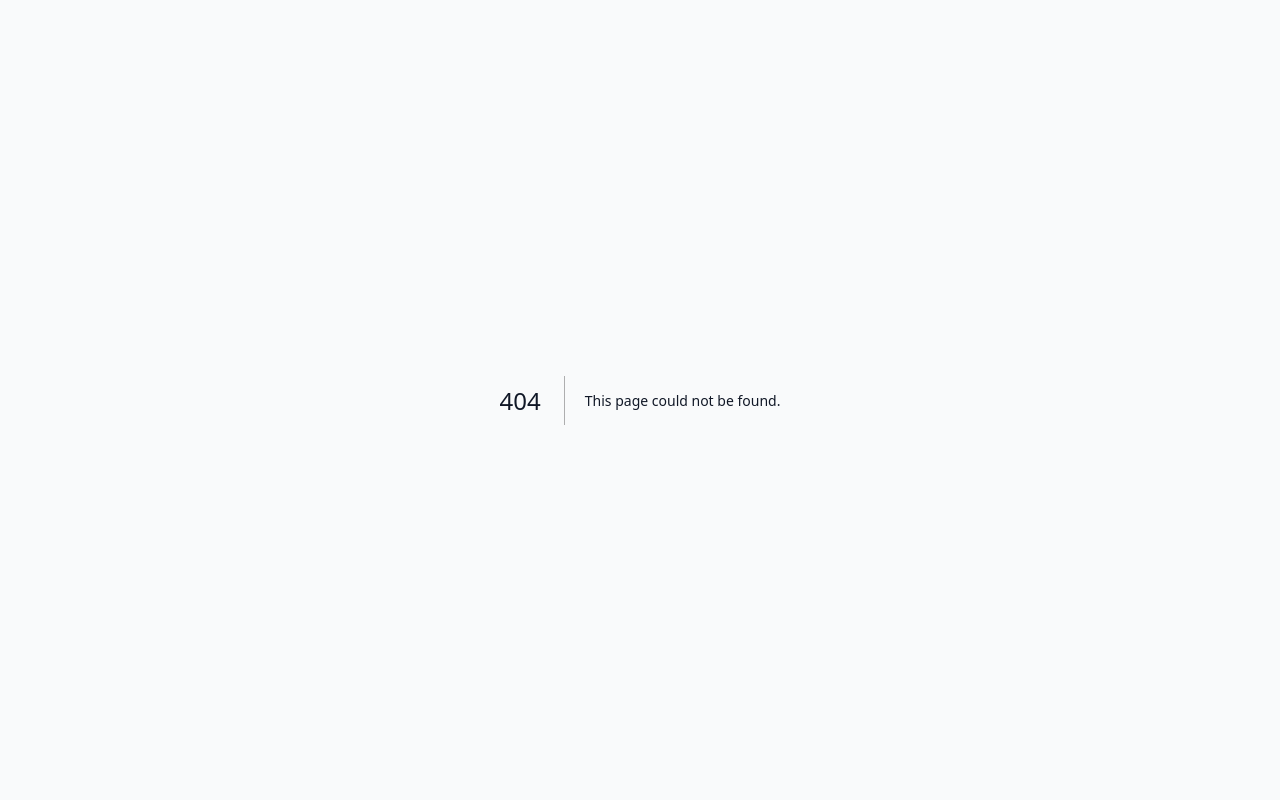
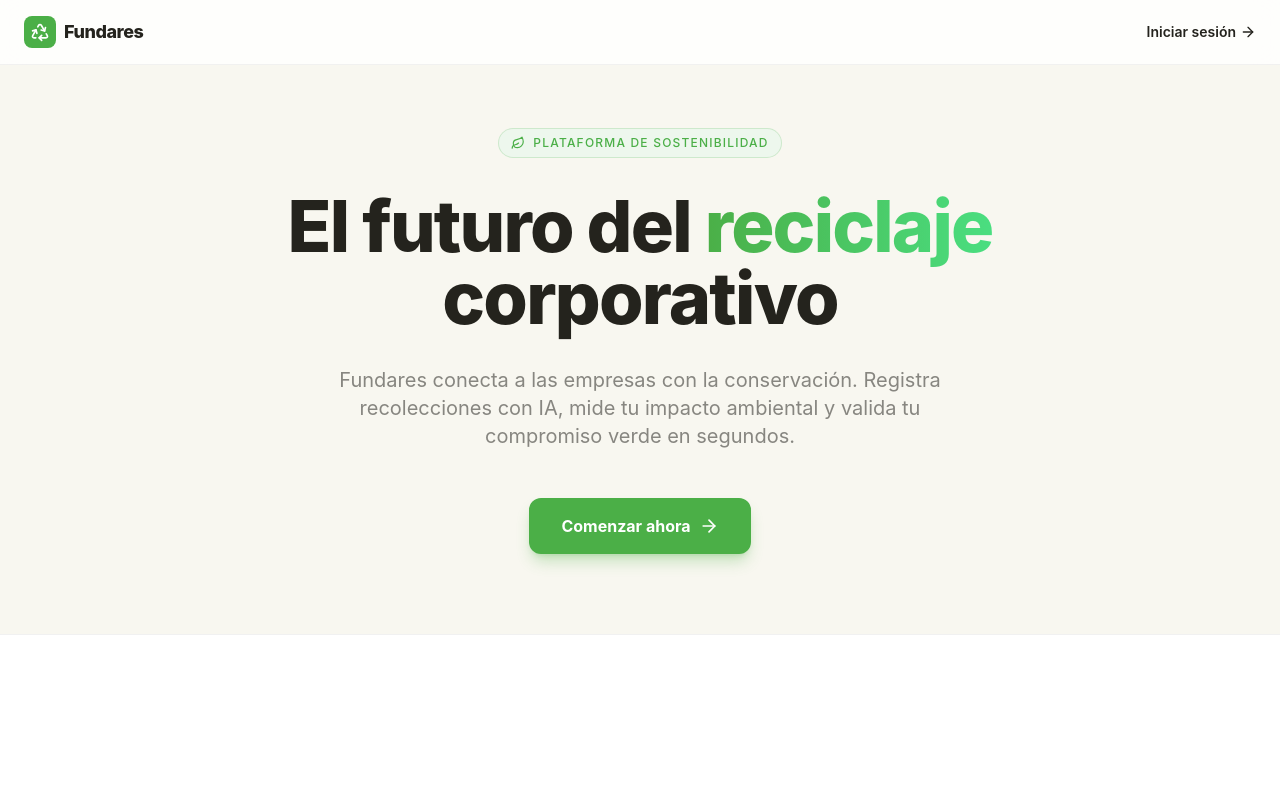
Before and after one commit to RonaldGaymer2002/ARAM, a Next.js app in the folder apps/web/: page / in a window 1280 px wide. Before the commit this address had no page. Shown: the top 800 px of the page. Built offline with nearby package versions, Linux system fonts and the light colour scheme.

Commit message:
ARR 1.2.4

```diff
--- /dev/null
+++ b/apps/web/app/page.tsx
@@ -0,0 +1,116 @@
+'use client';
+
+import React, { useRef } from 'react';
+import Link from 'next/link';
+import { motion } from 'framer-motion';
+import gsap from 'gsap';
+import { useGSAP } from '@gsap/react';
+import { Recycle, ArrowRight, Leaf, BarChart3, Users } from 'lucide-react';
+
+export default function LandingPage() {
+  const containerRef = useRef<HTMLDivElement>(null);
+
+  useGSAP(() => {
+    const tl = gsap.timeline();
+    tl.from('.hero-badge', { y: 20, opacity: 0, duration: 0.6, ease: 'power3.out' })
+      .from('.hero-title', { y: 30, opacity: 0, duration: 0.8, ease: 'power3.out' }, '-=0.4')
+      .from('.hero-subtitle', { y: 20, opacity: 0, duration: 0.6, ease: 'power3.out' }, '-=0.6')
+      .from('.hero-cta', { scale: 0.9, opacity: 0, duration: 0.5, ease: 'back.out(1.5)' }, '-=0.4')
+      .from('.feature-card', { y: 40, opacity: 0, duration: 0.6, stagger: 0.15, ease: 'power2.out' }, '-=0.2');
+  }, { scope: containerRef });
+
+  return (
+    <div ref={containerRef} className="min-h-screen bg-bg-page font-sans text-body-text overflow-hidden selection:bg-green-primary/20">
+
+      {/* Navigation */}
+      <nav className="fixed w-full top-0 z-50 bg-white/80 backdrop-blur-md border-b border-border-default/50">
+        <div className="max-w-7xl mx-auto px-6 h-16 flex items-center justify-between">
+          <div className="flex items-center gap-2">
+            <div className="w-8 h-8 bg-green-primary rounded-lg flex items-center justify-center">
+              <Recycle className="w-5 h-5 text-white" />
+            </div>
+            <span className="font-extrabold text-black-heading text-lg tracking-tight">Fundares</span>
+          </div>
+          <div>
+            <Link
+              href="/login"
+              className="text-sm font-semibold text-black-heading hover:text-green-primary transition-colors flex items-center gap-1"
+            >
+              Iniciar sesión <ArrowRight className="w-4 h-4" />
+            </Link>
+          </div>
+        </div>
+      </nav>
+
+      {/* Hero Section */}
+      <main className="pt-32 pb-20 px-6">
+        <div className="max-w-4xl mx-auto text-center space-y-8">
+          <motion.div
+            className="hero-badge inline-flex items-center gap-2 px-3 py-1.5 rounded-full bg-green-light border border-green-primary/20 text-green-primary font-medium text-xs uppercase tracking-widest"
+            whileHover={{ scale: 1.05 }}
+          >
+            <Leaf className="w-3.5 h-3.5" />
+            <span>Plataforma de Sostenibilidad</span>
+          </motion.div>
+
+          <h1 className="hero-title text-5xl md:text-7xl font-extrabold text-black-heading tracking-tight leading-[1.1]">
+            El futuro del <span className="text-transparent bg-clip-text bg-gradient-to-r from-green-primary to-green-400">reciclaje</span> corporativo
+          </h1>
+
+          <p className="hero-subtitle text-lg md:text-xl max-w-2xl mx-auto leading-relaxed">
+            Fundares conecta a las empresas con la conservación. Registra recolecciones con IA, mide tu impacto ambiental y valida tu compromiso verde en segundos.
+          </p>
+
+          <div className="hero-cta pt-4">
+            <Link href="/login">
+              <button className="bg-green-primary hover:bg-[image:var(--gradient-brand)] text-white font-bold px-8 py-4 rounded-xl shadow-lg shadow-green-primary/30 transition-all duration-300 hover:shadow-xl hover:-translate-y-1 flex items-center gap-2 mx-auto">
+                Comenzar ahora
+                <ArrowRight className="w-5 h-5" />
+              </button>
+            </Link>
+          </div>
+        </div>
+      </main>
+
+      {/* Features Section */}
+      <section className="py-20 bg-white border-t border-border-default/50">
+        <div className="max-w-7xl mx-auto px-6">
+          <div className="grid md:grid-cols-3 gap-8">
+            <FeatureCard
+              icon={<Recycle className="w-6 h-6 text-green-primary" />}
+              title="Extracción Inteligente"
+              description="Sube comprobantes en texto, imagen o video. Nuestra IA extrae los materiales y cantidades automáticamente."
+            />
+            <FeatureCard
+              icon={<BarChart3 className="w-6 h-6 text-accent-blue" />}
+              title="Métricas de Impacto"
+              description="Visualiza en tiempo real los kilogramos de CO₂ evitados y los litros de agua ahorrados por tu empresa."
+            />
+            <FeatureCard
+              icon={<Users className="w-6 h-6 text-warning-amber" />}
+              title="Validación Ágil"
+              description="Flujo de aprobación rápido y transparente para certificar el compromiso de tu organización."
+            />
+          </div>
+        </div>
+      </section>
+
+      {/* Footer */}
+      <footer className="py-8 text-center text-sm text-body-text bg-bg-page border-t border-border-default">
+        <p>© {new Date().getFullYear()} Fundación Amigos de la Naturaleza (Fundares). Todos los derechos reservados.</p>
+      </footer>
+    </div>
+  );
+}
+
+function FeatureCard({ icon, title, description }: { icon: React.ReactNode, title: string, description: string }) {
+  return (
+    <div className="feature-card bg-bg-page/50 border border-border-default rounded-2xl p-8 hover:bg-white hover:shadow-card transition-all duration-300 group">
+      <div className="w-12 h-12 bg-white rounded-xl shadow-sm border border-border-default flex items-center justify-center mb-6 group-hover:scale-110 transition-transform duration-300">
+        {icon}
+      </div>
+      <h3 className="text-xl font-bold text-black-heading mb-3">{title}</h3>
+      <p className="text-body-text leading-relaxed text-[15px]">{description}</p>
+    </div>
+  );
+}
--- a/apps/web/components/Sidebar.tsx
+++ b/apps/web/components/Sidebar.tsx
@@ -6,7 +6,7 @@ import { clsx } from 'clsx';
 import { signOut } from 'next-auth/react';
 import {
   LayoutDashboard, CheckSquare, Building2, BarChart3,
-  BookOpen, FileText, LogOut, Recycle,
+  BookOpen, FileText, LogOut, Recycle, PlusCircle,
 } from 'lucide-react';
 
 const adminNav = [
@@ -18,6 +18,7 @@ const adminNav = [
 
 const empresaNav = [
   { href: '/empresa/dashboard', label: 'Dashboard',  icon: LayoutDashboard },
+  { href: '/empresa/extraer',   label: 'Recolectar', icon: PlusCircle },
   { href: '/empresa/educacion', label: 'Educación',  icon: BookOpen },
   { href: '/empresa/reportes',  label: 'Reportes',   icon: FileText },
 ];
```
Also changed, not shown: apps/web/middleware.ts (+6 -2 lines), 1 other file (tests, documents, lock files or other folders).
